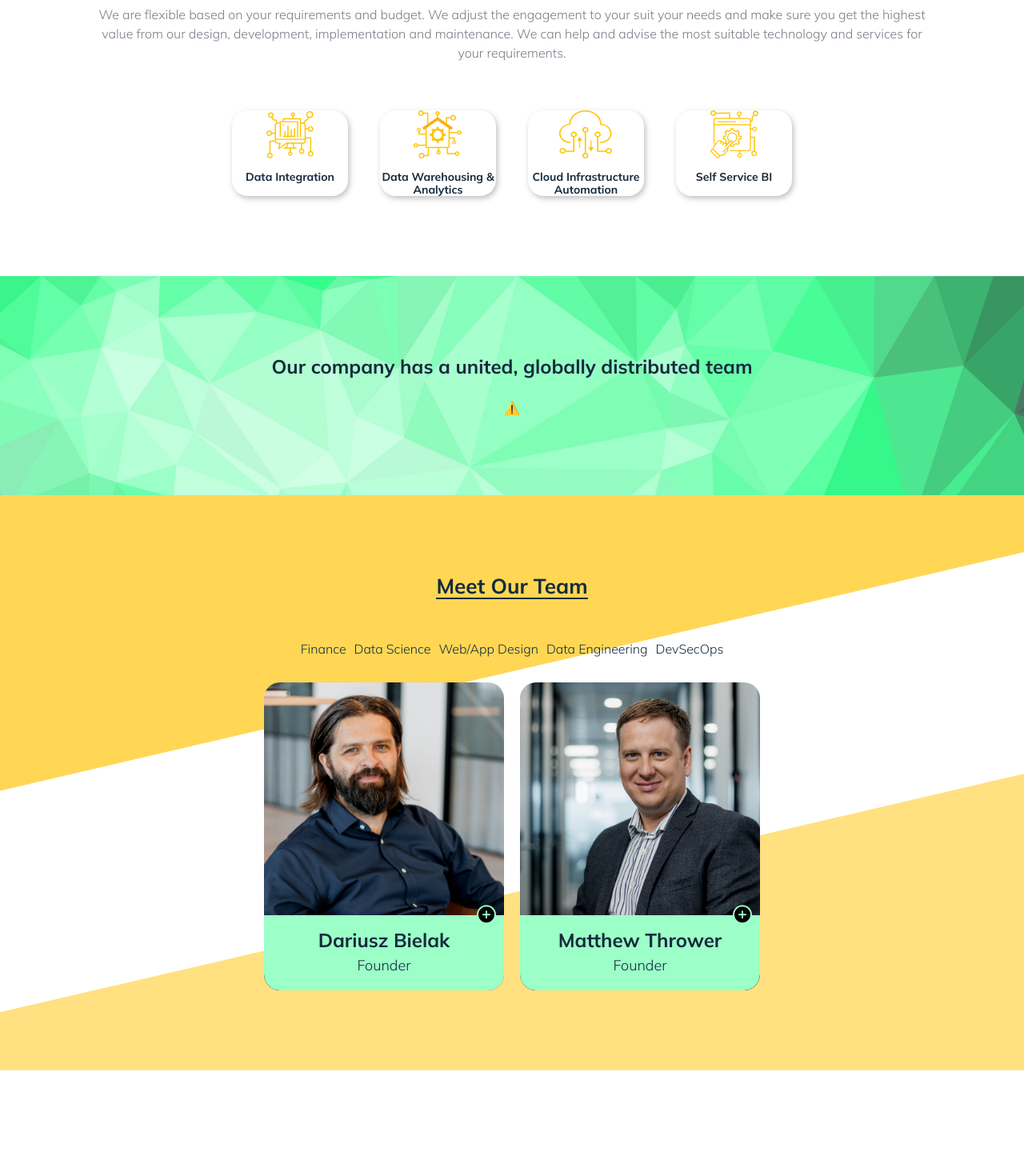
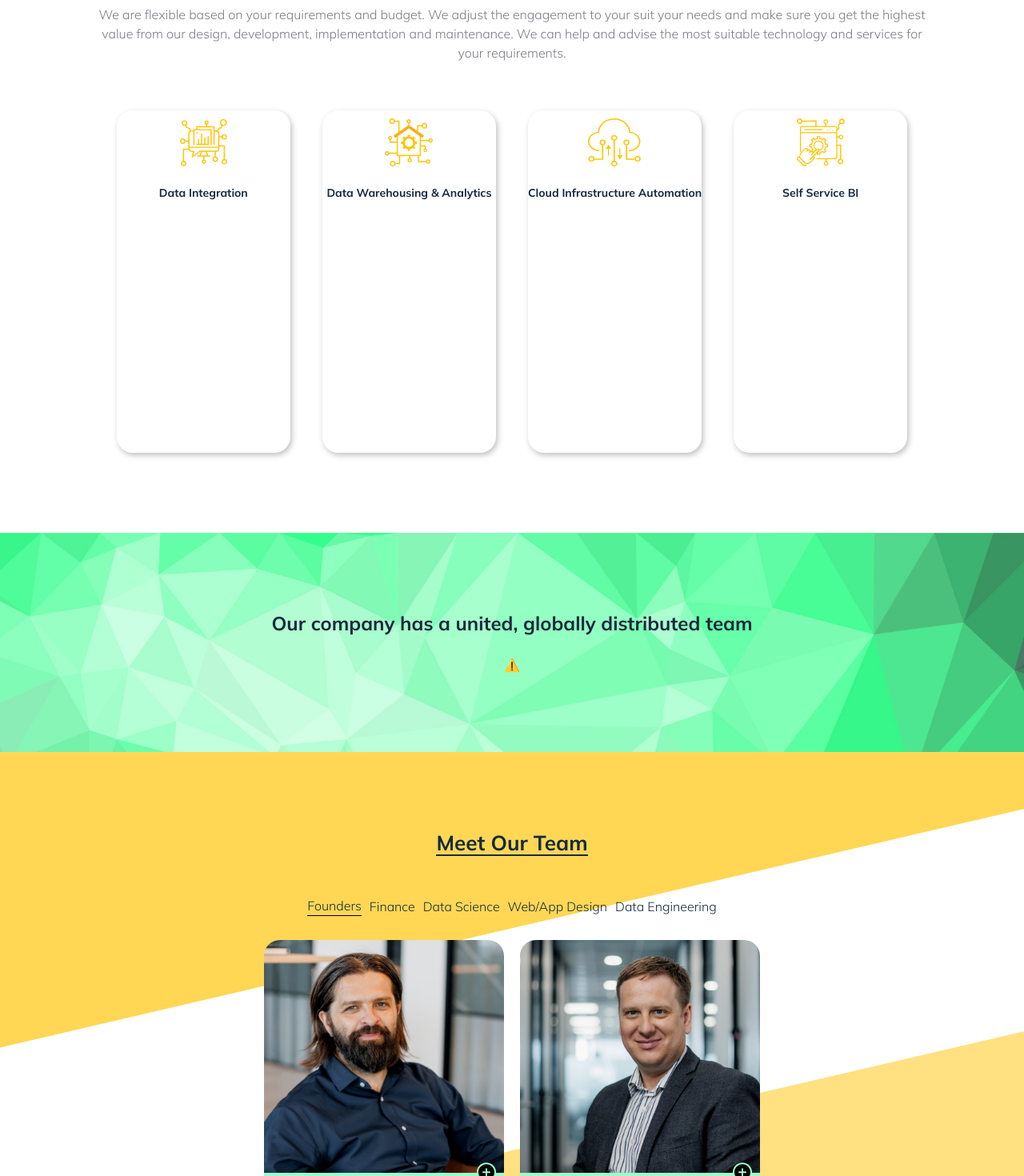
Before and after one commit to KaterynaHruvman/Infopoly, a React (Create React App) app: page / in a window 1280 px wide. Shown: the part 640-2110 px from the top of the page at 80% size. Built offline with nearby package versions, Linux system fonts and the light colour scheme; no server answers.

Commit message:
add form validation

```diff
--- a/src/components/Contacts/Contacts.js
+++ b/src/components/Contacts/Contacts.js
@@ -21,7 +21,7 @@ const Contacts = () => {
 
                     <ul className={styles.list}>
                         <li className={styles.listItem}>
-                            <a className={styles.contact} href="tel:+44 207 175 5616"><img src={phone} className={styles.phoneImg} /> Phone: +44 207 175 5616 </a>
+                            <a className={styles.contact} href="tel:+44 207 175 5616"> Phone: +44 207 175 5616 </a>
                         </li>
                         <li className={styles.listItem}>
                             <a className={styles.contact} href="e-mail: contact@infopoly.com"> E-mail: contact@infopoly.com </a>
@@ -41,7 +41,7 @@ const Contacts = () => {
                         </div>
 
                     </ul>
-
+                    {/* <img src={phone} className={styles.phoneImg} /> */}
 
                     {/* <img src={photo} className={styles.photo} /> */}
                 </Container>
--- a/src/components/Contacts/Contacts.module.css
+++ b/src/components/Contacts/Contacts.module.css
@@ -79,8 +79,11 @@
 
   }
   @media (min-width: 428px) and (max-width: 767px)  {
-
-  }
+    .listItem{
+      margin-top: 20px;
+      line-height: 5px;
+      font-size: 18px;
+  }}
   @media (min-width: 768px) and (max-width: 1199px) {
 
   }
--- a/src/components/Form/ConsaltUs.js
+++ b/src/components/Form/ConsaltUs.js
@@ -10,20 +10,25 @@ function ConsaltUs({ setShowForm, name, phone, email, subject, message, setMessa
 }) {
   const form = useRef();
   const [disabled, setDisabled] = useState(false);
+  const [nameError, setNameError] = useState(false);
   const [phoneError, setPhoneError] = useState(false);
   const [emailError, setEmailError] = useState(false);
 
   const nameHandler = (e) => {
-    if (!/\d/.test(e.target.value)) {
-      setName(e.target.value)
-    }
+    !/\d/.test(e.target.value) && setName(e.target.value)
+    e.target.value === '' && setNameError('Enter your name, please')
+    e.target.value.length > 3 && setNameError(false)
+    e.target.value.length <= 3 && e.target.value.length > 0 && setNameError('Your name is too short')
   }
   const phoneHandler = (e) => {
     if (/\d/.test(e.target.value)) {
       setPhone(e.target.value)
     }
-
-
+    e.target.value.length === 10 ? setPhoneError(false) : setPhoneError('Enter correct phone, please')
+    if (e.target.value === '') {
+      setPhone('');
+      setPhoneError('Enter your phone, please');
+    }
   }
   const emailHandler = (e) => {
     setEmail(e.target.value)
@@ -44,20 +49,18 @@ function ConsaltUs({ setShowForm, name, phone, email, subject, message, setMessa
 
   const sendEmail = (e) => {
     e.preventDefault();
-    toastHandler()
-    emailjs.sendForm('service_zmmi1uo', 'template_zedv23n', form.current, 'xaUe0KlHcXafY9QNu')
-      .then((result) => {
-        console.log(result.text);
-      }, (error) => {
-        console.log(error.text);
-      });
+    // toastHandler()
+    // emailjs.sendForm('service_zmmi1uo', 'template_zedv23n', form.current, 'xaUe0KlHcXafY9QNu')
+    //   .then((result) => {
+    //     console.log(result.text);
+    //   }, (error) => {
+    //     console.log(error.text);
+    //   });
 
     if (phone.length === 10) {
-      console.log('correct');
       setPhone('')
       setPhoneError(false)
     } else {
-      console.log('incorrect');
       setPhoneError(true)
     }
     setName('')
@@ -65,27 +68,31 @@ function ConsaltUs({ setShowForm, name, phone, email, subject, message, setMessa
     setSubject('')
     setMessage('')
     if (!phoneError) {
+      console.log('here');
       setShowForm(false)
     }
     // form.reset
   };
   return (
 
-    <form ref={form} onSubmit={sendEmail}>
-      <span className={styles.closeBtn}>x</span>
-      <div className={styles.form}>
+    <form ref={form} className={styles.form} onSubmit={sendEmail}>
+      <span className={styles.closeBtn} onClick={() => setShowForm(false)}>x</span>
+
       <h2 className={styles.formTitle}> Get in Touch</h2>
-        <h3 className={styles.formText}> please fill out the quick form and we will be in touch with lightening speed</h3>
+      <h3 className={styles.formText}> please fill out the quick form and we will be in touch with you</h3>
       <input required type="text" name="user_name" placeholder="Name" value={name} onChange={(e) => nameHandler(e)} />
-        <input type="text" name="user_phone" placeholder="Phone" value={phone} onChange={(e) => phoneHandler(e)} />
       {
-          phoneError && <span>Incorrect phone</span>
+        nameError && <span>{nameError}</span>
       }
-        <input type="email" name="user_email" placeholder="Email" value={email} onChange={(e) => emailHandler(e)} />
+      <input type="number" name="user_phone" placeholder="Phone" value={phone} onChange={(e) => phoneHandler(e)} />
+      {
+        phoneError && <span>{phoneError}</span>
+      }
+      <input required type="email" name="user_email" placeholder="Email" value={email} onChange={(e) => emailHandler(e)} />
       <input type="subject" name="subject" placeholder="Subject" value={subject} onChange={(e) => subjectHandler(e)} />
       <textarea className={styles.textarea} name="message" placeholder="Leave your message here" value={message} onChange={(e) => messageHandler(e)} />
       <button className={styles.btn + ' ' + styles.btnGreen + ' ' + styles.btnAnimate} type="submit" value="Send">Send message</button>
-      </div>
+
     </form>
 
   );
--- a/src/components/Form/ConsaltUs.module.css
+++ b/src/components/Form/ConsaltUs.module.css
@@ -22,6 +22,7 @@
     opacity: 100 !important;
     top: 8.5%;
     left: 76%;
+    cursor: pointer;
 }
 .form{
     display: none;
@@ -39,7 +40,7 @@
     opacity: 1 !important;
     border-radius: 10px;
     box-shadow:white;
-    padding: 15px 0;
+    padding: 10px;
 }
 
 .formTitle{
@@ -51,10 +52,10 @@
 
 }
 .formText{
-    margin-left: 10px;
     margin-bottom: 15px;
   font-weight: 400;
   font-size: 12px;
+  line-height: 15px;
  color: #152A3D;
  font-family: 'Mulish';
  text-align: center;
@@ -75,7 +76,7 @@
     border-radius: 4px;
     resize: none;
     margin-top: 5px;
-    padding: 5px 15px;
+    padding:  5px 10px;
 }
 .textarea::placeholder{
     color: rgb(32, 24, 24);
--- a/src/components/OurTeam/OurTeam.js
+++ b/src/components/OurTeam/OurTeam.js
@@ -20,11 +20,12 @@ const OurTeam = () => {
         <div className={styles.teamWrapper}>
           <h1 className={styles.title}>Meet Our Team</h1>
           <div className={styles.navigation}>
+            <div onClick={() => setActiveTab('Founder')} className={activeTab === "Founder" ? styles.activeTab : ''}>Founders</div>
             <div onClick={() => setActiveTab('Finance Team')} className={activeTab === "Finance Team" ? styles.activeTab : ''}>Finance</div>
             <div onClick={() => setActiveTab('Data Science')} className={activeTab === "Data Science" ? styles.activeTab : ''}>Data Science</div>
             <div onClick={() => setActiveTab('Web/App Design')} className={activeTab === "Web/App Design" ? styles.activeTab : ''}>Web/App Design</div>
             <div onClick={() => setActiveTab('Data Engineering')} className={activeTab === "Data Engineering" ? styles.activeTab : ''}>Data Engineering</div>
-            <div onClick={() => setActiveTab('DevSecOps')} className={activeTab === "DevSecOps" ? styles.activeTab : ''}>DevSecOps</div>
+
 
           </div>
           <div className={styles.membersContainer}>
--- a/src/components/OurTeam/getTeamMembers.js
+++ b/src/components/OurTeam/getTeamMembers.js
@@ -18,8 +18,8 @@ const getTeamMembers = () => {
     // { id: 9, img: Dariush, name: 'Stanimir Krastev', job_title: 'DevSecOps', job_occupation: 'DevSecOps', bio: 'I am ukrainian' },
     // { id: 10, img: Dariush, name: 'Petar Ivanov', job_title: 'DevSecOps', job_occupation: 'DevSecOps', bio: 'I am ukrainian' },
     { id: 11, img: Agata, name: 'Agata Bielak', job_title: 'Finance Team', job_occupation: 'CFO', bio: 'BIO' },
-    { id: 2, img: Matthew, name: 'Matthew Thrower', job_title: 'Founder', bio: 'I have worked with data for all my career and love liaising with my clients to bring their ideas to life and give them insights into their data they had previously thought impossible. Although the technologies, datasets and methods may change these values still underpin my work.' },
-    { id: 3, img: Isabela, name: 'Isabela Cinca', job_title: 'Data Science', job_occupation: 'Data Science', bio: 'Bio' },
+    { id: 2, img: Matthew, name: 'Matthew Thrower', job_title: 'Founder', job_occupation: 'Founder', bio: 'I have worked with data for all my career and love liaising with my clients to bring their ideas to life and give them insights into their data they had previously thought impossible. Although the technologies, datasets and methods may change these values still underpin my work.' },
+    { id: 3, img: Isabela, name: 'Isabela Cinca', job_title: 'Data Science', job_occupation: 'Data Science', bio: 'I am a Data Science consultant specializing in solutions across ERP applications, CRM solutions, Product Lifecycle Management (PLM), Business Intelligence (BI), Data Analytics and Cloud solutions. I have experience working for Luxury Brands, Finance and Mining companies such as Maserati, Diesel, Bottega Veneta, Alex Bank and BHP.' },
     { id: 4, img: Kateryna, name: 'Kateryna Hruvman', job_title: 'Web/App Design', bio: 'Bio' },
     { id: 5, img: Mario, name: 'Mario Costa', job_title: 'Data Engineering', job_occupation: 'Data Engineer', bio: 'I have a graduate degree in Intelligent Decision Support Systems and have been building solutions to transform unstructured data into meaningful dashboards since 2007. I love helping companies measure performance, understand customer preferences and optimize routines' },
     { id: 6, img: CJ, name: 'CJ Andrews', job_title: 'Data Engineering', job_occupation: 'Data Architect', bio: 'Business Analyst/Data Architect with over 25 years of expertise in software engineering, data architecture, business analysis, project management, enterprise modernization efforts, technical architecture planning, and technical writing' },
--- a/src/components/Ourservises/ServiceCard/ServiceCard.module.css
+++ b/src/components/Ourservises/ServiceCard/ServiceCard.module.css
@@ -6,7 +6,8 @@
     border-radius: 20px;
     font-family: 'Mulish';
     color:#152A3D;
-    box-shadow: 2px 3px 7px rgba(0, 0, 0, 0.25)
+
+
 }
 
 .theFront {
@@ -37,9 +38,11 @@
     height: 15vw;
 }
 
-@media (min-width: 768px)  {
+@media (min-width: 768px) and (max-width: 1199px) {
     .theCard {
         max-width: 145px;
+        box-shadow: 2px 3px 7px rgba(0, 0, 0, 0.25);
+        height: 165px;
     }
 
     .img{
@@ -53,3 +56,22 @@
     }
 
 }
+@media (min-width: 1200px)  {
+    .theCard {
+        max-width: 315px;
+        box-shadow: 2px 3px 7px rgba(0, 0, 0, 0.25);
+        height: 428px;
+    }
+
+    .img{
+        padding: 10px;
+        height: 80px;
+    }
+
+    .theFront .title {
+        margin-top: 15px;
+        font-size: 14px;
+        line-height: 16px;
+    }
+
+}
```
Lines whose indentation alone changed are shown as unchanged.
